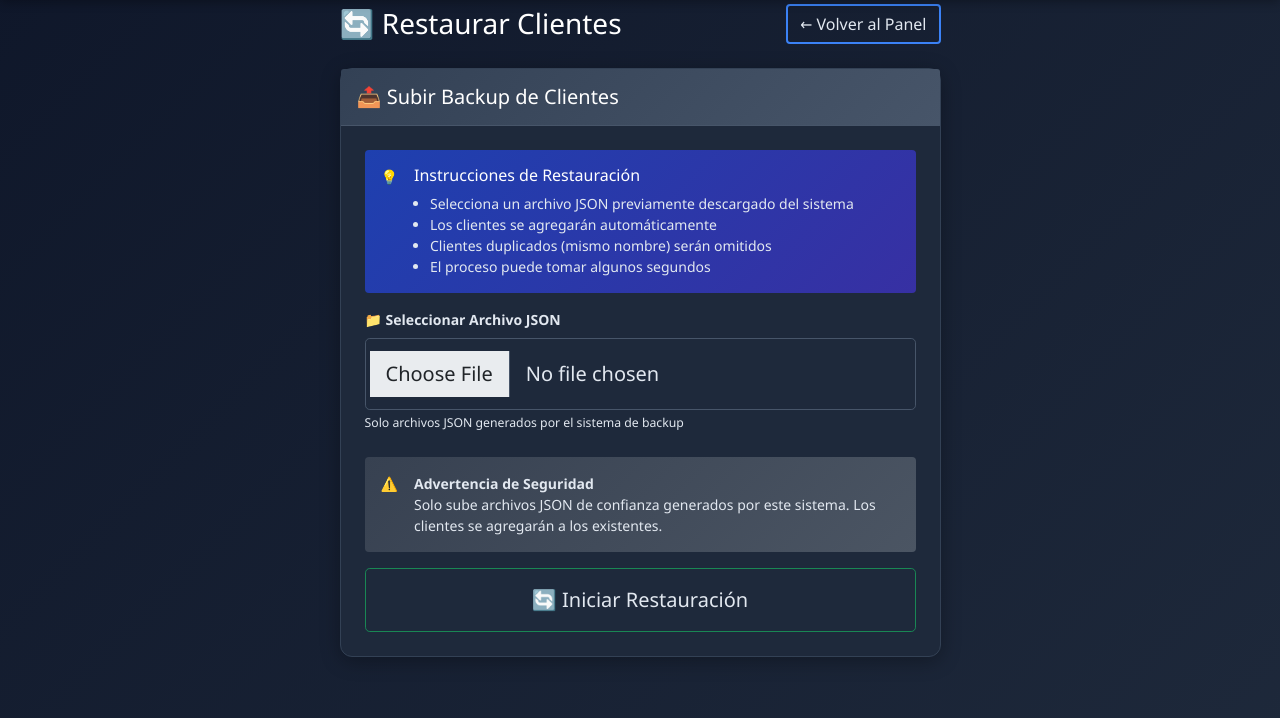
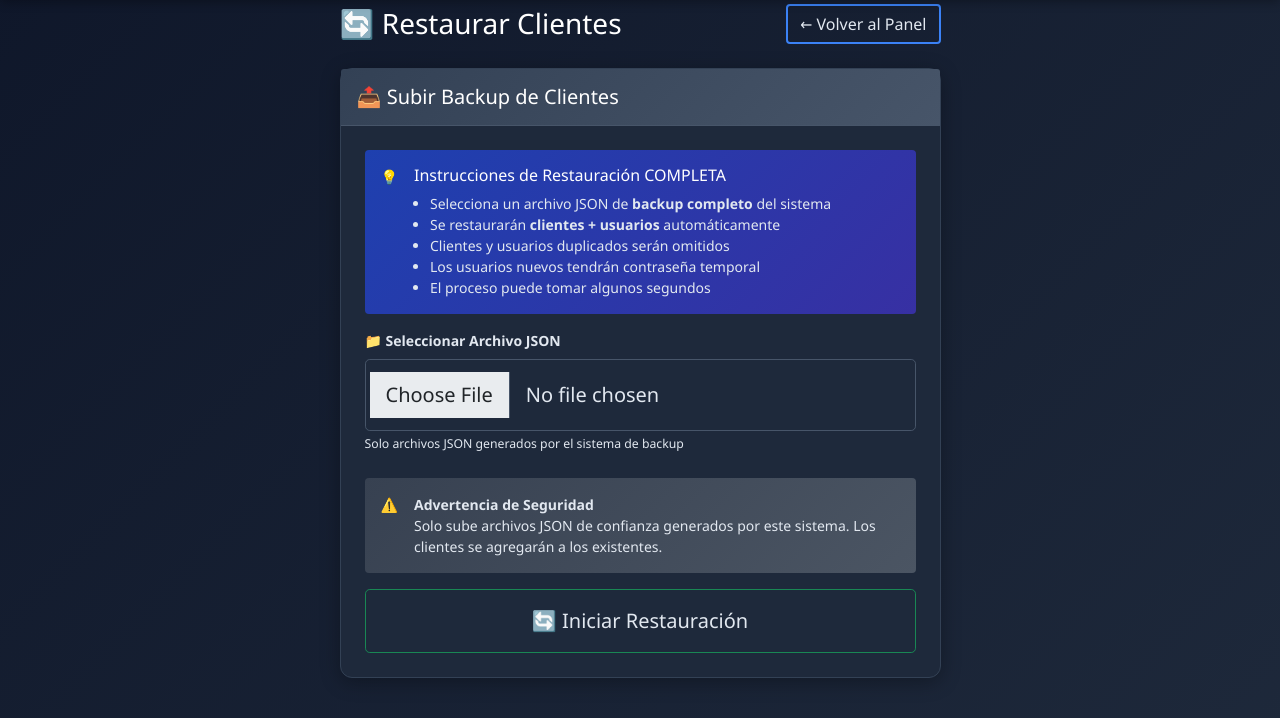
Before and after one commit to nickle23/ClientesMundoEscolar, a Flask app: page /admin/restore in a window 1280 px wide. Shown: the part 52-770 px from the top of the page. Run offline with Flask 3, Linux system fonts and the light colour scheme; a user stored in the database is signed in; some libraries are stand-ins or nearby versions.

Commit message:
Add files via upload

```diff
--- a/app.py
+++ b/app.py
@@ -509,20 +509,34 @@ def api_reset_password(usuario_id):
         db.session.rollback()
         return jsonify({'error': str(e)}), 500
 
-# 🔥 NUEVO: Sistema de Backup y Restauración
+# 🔥 NUEVO: Sistema de Backup Completo (Clientes + Usuarios)
 @app.route('/admin/backup')
 @login_required
 def backup_clientes():
-    """Generar backup de todos los clientes en JSON"""
+    """Generar backup completo del sistema (clientes + usuarios)"""
     if current_user.role != 'admin':
         return jsonify({'error': 'No autorizado'}), 403
 
     try:
+        # 🔥 OBTENER TODOS LOS CLIENTES ACTIVOS
         clientes = Cliente.query.filter_by(activo=True).all()
 
+        # 🔥 NUEVO: OBTENER TODOS LOS USUARIOS
+        usuarios = User.query.all()
+
+        # 🔥 NUEVO: METADATOS DEL SISTEMA
+        from datetime import timezone
+        fecha_actual = datetime.now(timezone.utc)
+
         datos_backup = {
-            'fecha_backup': datetime.utcnow().isoformat(),
-            'total_clientes': len(clientes),
+            'metadata': {
+                'fecha_backup': fecha_actual.isoformat(),
+                'tipo_backup': 'COMPLETO',
+                'version_sistema': '2.0',
+                'total_clientes': len(clientes),
+                'total_usuarios': len(usuarios),
+                'usuario_generador': current_user.username
+            },
             'clientes': [{
                 'id': cliente.id,
                 'nombre': cliente.nombre,
@@ -532,21 +546,30 @@ def backup_clientes():
                 'longitud': cliente.longitud,
                 'categoria': cliente.categoria,
                 'activo': cliente.activo
-            } for cliente in clientes]
+            } for cliente in clientes],
+            # 🔥 NUEVO: SECCIÓN DE USUARIOS
+            'usuarios': [{
+                'id': usuario.id,
+                'username': usuario.username,
+                'role': usuario.role,
+                'activo': usuario.activo,
+                'fecha_creacion': usuario.fecha_creacion.isoformat() if usuario.fecha_creacion else None,
+                'ultimo_acceso': usuario.ultimo_acceso.isoformat() if usuario.ultimo_acceso else None
+                # 🔥 NOTA: No incluimos contraseñas por seguridad
+            } for usuario in usuarios]
         }
 
         # Crear respuesta para descargar
         from flask import make_response
-        from datetime import timezone
-        fecha_actual = datetime.now(timezone.utc).strftime('%Y%m%d_%H%M')
+        fecha_formateada = fecha_actual.strftime('%Y%m%d_%H%M')
         response = make_response(jsonify(datos_backup))
         response.headers['Content-Type'] = 'application/json'
-        response.headers['Content-Disposition'] = f'attachment; filename=backup_clientes_{fecha_actual}.json'
+        response.headers['Content-Disposition'] = f'attachment; filename=backup_completo_{fecha_formateada}.json'
 
         return response
 
     except Exception as e:
-        return jsonify({'error': f'Error generando backup: {str(e)}'}), 500
+        return jsonify({'error': f'Error generando backup completo: {str(e)}'}), 500
 
 @app.route('/admin/estado-db')
 @login_required
@@ -579,11 +602,11 @@ def estado_base_datos():
     except Exception as e:
         return jsonify({'error': str(e)}), 500
 
-# 🔥 NUEVO: Sistema de Restauración Automática - VERSIÓN PROFESIONAL
+# 🔥 NUEVO: Sistema de Restauración Completa
 @app.route('/admin/restore', methods=['GET', 'POST'])
 @login_required
 def restaurar_clientes():
-    """Restaurar clientes desde archivo JSON de backup - INTERFAZ PROFESIONAL"""
+    """Restaurar sistema completo desde archivo JSON de backup - INTERFAZ PROFESIONAL"""
     if current_user.role != 'admin':
         return redirect(url_for('login'))
 
@@ -592,7 +615,7 @@ def restaurar_clientes():
         return render_template('restore.html')
 
     elif request.method == 'POST':
-        # Procesar archivo de backup
+        # Procesar archivo de backup COMPLETO
         try:
             if 'archivo_backup' not in request.files:
                 return jsonify({'success': False, 'error': 'No se seleccionó ningún archivo'}), 400
@@ -602,21 +625,27 @@ def restaurar_clientes():
                 return jsonify({'success': False, 'error': 'No se seleccionó ningún archivo'}), 400
 
             if archivo and archivo.filename.endswith('.json'):
-                # Leer y procesar el archivo JSON
+                # Leer y procesar el archivo JSON COMPLETO
                 datos_backup = json.load(archivo)
 
-                if 'clientes' not in datos_backup:
-                    return jsonify({'success': False, 'error': 'El archivo no contiene datos de clientes válidos'}), 400
+                # 🔥 NUEVO: VERIFICAR ESTRUCTURA DEL BACKUP COMPLETO
+                if 'clientes' not in datos_backup or 'usuarios' not in datos_backup:
+                    return jsonify({'success': False, 'error': 'El archivo no es un backup completo válido'}), 400
 
-                clientes_restaurados = 0
-                clientes_omitidos = 0
-                errores = []
+                resultados = {
+                    'clientes_restaurados': 0,
+                    'clientes_omitidos': 0,
+                    'usuarios_restaurados': 0,
+                    'usuarios_omitidos': 0,
+                    'errores': []
+                }
 
+                # 🔥 1. PROCESAR CLIENTES (lógica existente mejorada)
                 for i, cliente_data in enumerate(datos_backup['clientes']):
                     try:
                         # Verificar datos requeridos
                         if not cliente_data.get('nombre') or not cliente_data.get('latitud') or not cliente_data.get('longitud'):
-                            errores.append(f"Cliente {i+1}: Faltan datos requeridos")
+                            resultados['errores'].append(f"Cliente {i+1}: Faltan datos requeridos")
                             continue
 
                         # Verificar si el cliente ya existe (por nombre normalizado)
@@ -638,23 +667,52 @@ def restaurar_clientes():
                                 activo=True
                             )
                             db.session.add(nuevo_cliente)
-                            clientes_restaurados += 1
+                            resultados['clientes_restaurados'] += 1
                         else:
-                            clientes_omitidos += 1
+                            resultados['clientes_omitidos'] += 1
 
                     except Exception as e:
-                        errores.append(f"Cliente {i+1}: {str(e)}")
+                        resultados['errores'].append(f"Cliente {i+1}: {str(e)}")
+                        continue
+
+                # 🔥 2. NUEVO: PROCESAR USUARIOS
+                for i, usuario_data in enumerate(datos_backup['usuarios']):
+                    try:
+                        # Verificar datos requeridos
+                        if not usuario_data.get('username') or not usuario_data.get('role'):
+                            resultados['errores'].append(f"Usuario {i+1}: Faltan datos requeridos")
+                            continue
+
+                        # Verificar si el usuario ya existe
+                        usuario_existente = User.query.filter_by(
+                            username=usuario_data['username']
+                        ).first()
+
+                        if not usuario_existente:
+                            # Crear nuevo usuario (sin contraseña por seguridad)
+                            nuevo_usuario = User(
+                                username=usuario_data['username'],
+                                role=usuario_data['role'],
+                                activo=usuario_data.get('activo', True)
+                            )
+                            # 🔥 IMPORTANTE: Asignar contraseña por defecto
+                            nuevo_usuario.set_password('temp123456')
+                            db.session.add(nuevo_usuario)
+                            resultados['usuarios_restaurados'] += 1
+                        else:
+                            resultados['usuarios_omitidos'] += 1
+
+                    except Exception as e:
+                        resultados['errores'].append(f"Usuario {i+1}: {str(e)}")
                         continue
 
                 db.session.commit()
 
                 return jsonify({
                     'success': True,
-                    'message': '✅ Restauración completada exitosamente',
-                    'clientes_restaurados': clientes_restaurados,
-                    'clientes_omitidos': clientes_omitidos,
-                    'total_procesados': len(datos_backup['clientes']),
-                    'errores': errores[:10]  # Mostrar solo primeros 10 errores
+                    'message': '✅ Restauración completa exitosa',
+                    'resultados': resultados,
+                    'metadata': datos_backup.get('metadata', {})
                 })
             else:
                 return jsonify({'success': False, 'error': 'El archivo debe ser un JSON válido (.json)'}), 400
--- a/templates/admin.html
+++ b/templates/admin.html
@@ -121,7 +121,7 @@
                 <li class="nav-item">
                     <a class="nav-link py-3 border-bottom" href="/admin/backup" target="_blank"
                     style="transition: all 0.3s ease;">
-                        💾 <strong>Descargar Backup Clientes</strong>
+                        💾 <strong>Descargar Backup Completo</strong>
                     </a>
                 <li class="nav-item">
                      <a class="nav-link py-3 border-bottom" href="/admin/estado-db" target="_blank"
--- a/templates/restore.html
+++ b/templates/restore.html
@@ -28,11 +28,12 @@
                         <div class="d-flex">
                             <div class="me-3">💡</div>
                             <div>
-                                <h6 class="alert-heading text-light">Instrucciones de Restauración</h6>
+                                <h6 class="alert-heading text-light">Instrucciones de Restauración COMPLETA</h6>
                                 <ul class="mb-0 ps-3 text-light">
-                                    <li>Selecciona un archivo JSON previamente descargado del sistema</li>
-                                    <li>Los clientes se agregarán automáticamente</li>
-                                    <li>Clientes duplicados (mismo nombre) serán omitidos</li>
+                                    <li>Selecciona un archivo JSON de <strong>backup completo</strong> del sistema</li>
+                                    <li>Se restaurarán <strong>clientes + usuarios</strong> automáticamente</li>
+                                    <li>Clientes y usuarios duplicados serán omitidos</li>
+                                    <li>Los usuarios nuevos tendrán contraseña temporal</li>
                                     <li>El proceso puede tomar algunos segundos</li>
                                 </ul>
                             </div>
@@ -125,84 +126,101 @@ document.addEventListener('DOMContentLoaded', function() {
         `;
     }
 
-    // Mostrar resultados en el modal
+    // 🔥 NUEVO: Mostrar resultados de restauración COMPLETA
     function mostrarResultados(data) {
         let html = `
+            <div class="alert alert-success border-0 mb-4">
+                <h4 class="alert-heading">✅ ${data.message}</h4>
+                <p class="mb-0">Restauración del backup completo finalizada</p>
+            </div>
+
             <div class="row text-center mb-4">
-                <div class="col-4">
+                <div class="col-md-3 col-6 mb-3">
                     <div class="border rounded p-3 bg-success bg-opacity-10">
-                        <h3 class="text-success mb-1">${data.clientes_restaurados}</h3>
-                        <small class="text-muted">Restaurados</small>
+                        <h3 class="text-success mb-1">${data.resultados.clientes_restaurados}</h3>
+                        <small class="text-muted">Clientes Restaurados</small>
                     </div>
                 </div>
-                <div class="col-4">
+                <div class="col-md-3 col-6 mb-3">
                     <div class="border rounded p-3 bg-warning bg-opacity-10">
-                        <h3 class="text-warning mb-1">${data.clientes_omitidos}</h3>
-                        <small class="text-muted">Omitidos</small>
+                        <h3 class="text-warning mb-1">${data.resultados.clientes_omitidos}</h3>
+                        <small class="text-muted">Clientes Omitidos</small>
                     </div>
                 </div>
-                <div class="col-4">
+                <div class="col-md-3 col-6 mb-3">
                     <div class="border rounded p-3 bg-info bg-opacity-10">
-                        <h3 class="text-info mb-1">${data.total_procesados}</h3>
-                        <small class="text-muted">Total</small>
+                        <h3 class="text-info mb-1">${data.resultados.usuarios_restaurados}</h3>
+                        <small class="text-muted">Usuarios Restaurados</small>
+                    </div>
+                </div>
+                <div class="col-md-3 col-6 mb-3">
+                    <div class="border rounded p-3 bg-secondary bg-opacity-10">
+                        <h3 class="text-secondary mb-1">${data.resultados.usuarios_omitidos}</h3>
+                        <small class="text-muted">Usuarios Omitidos</small>
                     </div>
                 </div>
             </div>
         `;
 
-        // Mostrar lista de clientes procesados si existe
-        if (data.clientes_procesados && data.clientes_procesados.length > 0) {
+        // 🔥 NUEVO: Mostrar metadatos del backup
+        if (data.metadata) {
             html += `
-                <div class="mb-4">
-                    <h6 class="fw-semibold mb-3">📋 Clientes Procesados (${data.clientes_procesados.length})</h6>
-                    <div class="table-container-modal">
-                        <table class="table table-sm table-striped table-hover mb-0">
-                            <thead class="table-light position-sticky top-0">
-                                <tr>
-                                    <th>Nombre</th>
-                                    <th>Email</th>
-                                    <th>Teléfono</th>
-                                    <th>Estado</th>
-                                </tr>
-                            </thead>
-                            <tbody>
-            `;
-
-            data.clientes_procesados.forEach(cliente => {
-                const estado = cliente.estado === 'restaurado' ?
-                    '<span class="badge bg-success">Restaurado</span>' :
-                    '<span class="badge bg-warning">Omitido</span>';
-
-                html += `
-                    <tr>
-                        <td class="fw-medium">${cliente.nombre || 'N/A'}</td>
-                        <td>${cliente.email || 'N/A'}</td>
-                        <td>${cliente.telefono || 'N/A'}</td>
-                        <td>${estado}</td>
-                    </tr>
-                `;
-            });
-
-            html += `
-                            </tbody>
-                        </table>
+                <div class="card mb-4">
+                    <div class="card-header bg-primary text-white">
+                        <h6 class="mb-0">📊 Información del Backup</h6>
+                    </div>
+                    <div class="card-body">
+                        <div class="row">
+                            <div class="col-md-6">
+                                <small class="text-muted">Fecha del Backup:</small>
+                                <p class="fw-medium">${new Date(data.metadata.fecha_backup).toLocaleString()}</p>
+                            </div>
+                            <div class="col-md-6">
+                                <small class="text-muted">Generado por:</small>
+                                <p class="fw-medium">${data.metadata.usuario_generador || 'N/A'}</p>
+                            </div>
+                        </div>
+                        <div class="row">
+                            <div class="col-md-6">
+                                <small class="text-muted">Tipo:</small>
+                                <p class="fw-medium">${data.metadata.tipo_backup || 'Completo'}</p>
+                            </div>
+                            <div class="col-md-6">
+                                <small class="text-muted">Clientes originales:</small>
+                                <p class="fw-medium">${data.metadata.total_clientes || 'N/A'}</p>
+                            </div>
+                        </div>
                     </div>
                 </div>
             `;
         }
 
-        if (data.errores && data.errores.length > 0) {
+        if (data.resultados.errores && data.resultados.errores.length > 0) {
             html += `
-                <div class="mt-4">
-                    <h6 class="fw-semibold">⚠️ Errores encontrados:</h6>
-                    <div class="alert alert-danger small">
+                <div class="alert alert-warning">
+                    <h6 class="alert-heading">⚠️ Se encontraron algunos errores:</h6>
+                    <div class="small">
                         <ul class="mb-0">
-                            ${data.errores.map(error => `<li>${error}</li>`).join('')}
+                            ${data.resultados.errores.slice(0, 10).map(error => `<li>${error}</li>`).join('')}
                         </ul>
+                        ${data.resultados.errores.length > 10 ?
+                        `<small class="text-muted">... y ${data.resultados.errores.length - 10} errores más</small>` : ''}
                     </div>
                 </div>
             `;
         }
+
+        // 🔥 NUEVO: Instrucciones importantes
+        html += `
+            <div class="alert alert-info">
+                <h6 class="alert-heading">💡 Información Importante</h6>
+                <ul class="mb-0 small">
+                    <li>Los usuarios restaurados tienen contraseña temporal: <code>temp123456</code></li>
+                    <li>Debes cambiar las contraseñas después del primer login</li>
+                    <li>Los clientes/usuarios duplicados fueron omitidos automáticamente</li>
+                </ul>
+            </div>
+        `;
 
         resultadosContenido.innerHTML = html;
 
```
Also changed, not shown: data/clientes.db.
